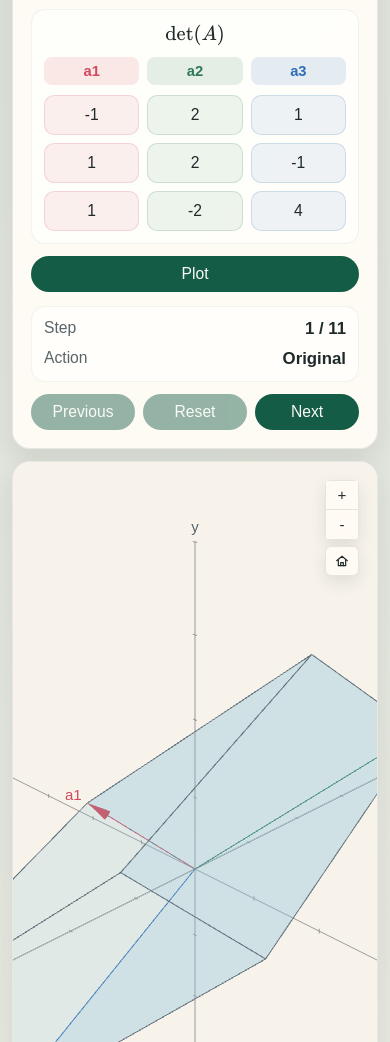
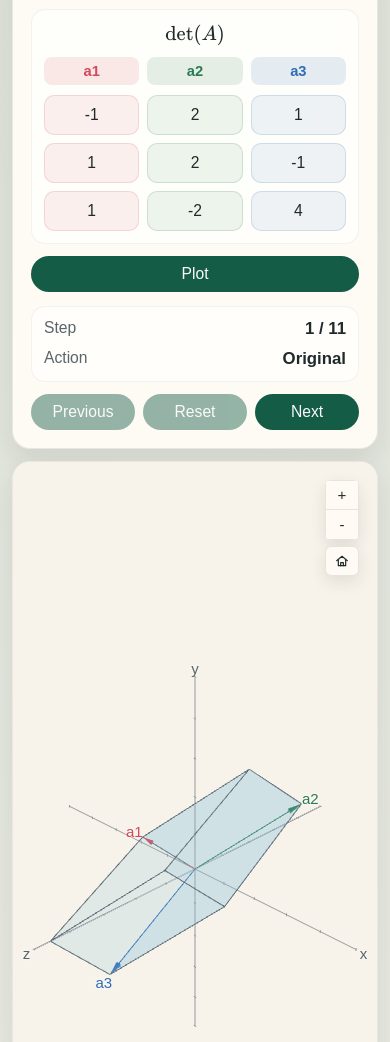
Before and after one commit to birjusuketupatel/detviz, a website: page docs/index.html in a window 390 px wide. Shown: the part 58-1100 px from the top of the page. Drawn offline with nearby package versions, Linux system fonts and the light colour scheme; animation ran at ten frames a second.

Commit message:
iphone bugfixes

```diff
--- a/docs/app.js
+++ b/docs/app.js
@@ -6,7 +6,6 @@ import {
   column,
   lerpMatrix,
   matricesClose,
-  maxAbsEntry,
   norm,
   normalize,
   parallelepipedVertices,
@@ -480,6 +479,7 @@ const appState = {
   determinant: 0,
   currentIndex: 0,
   axisLength: 4,
+  framePoints: [[0, 0, 0]],
   rankDeficient: false,
   animationFrame: null,
   currentMatrix: zeroMatrix(),
@@ -587,10 +587,42 @@ function animateToStep(targetIndex) {
 }
 
 function resetCamera() {
-  camera.position.set(appState.axisLength * 1.9, appState.axisLength * 1.55, appState.axisLength * 1.9);
+  const viewDirection = new THREE.Vector3(1.9, 1.55, 1.9).normalize();
+  const worldUp = Math.abs(viewDirection.y) > 0.98
+    ? new THREE.Vector3(0, 0, 1)
+    : new THREE.Vector3(0, 1, 0);
+  const right = new THREE.Vector3().crossVectors(worldUp, viewDirection).normalize();
+  const up = new THREE.Vector3().crossVectors(viewDirection, right).normalize();
+  const verticalFov = THREE.MathUtils.degToRad(camera.fov);
+  const horizontalFov = 2 * Math.atan(Math.tan(verticalFov / 2) * camera.aspect);
+  const verticalTan = Math.tan(verticalFov / 2);
+  const horizontalTan = Math.tan(horizontalFov / 2);
+  const padding = 1.08;
+  const axisOffset = appState.axisLength * 1.04;
+  const framePoints = appState.framePoints.concat([
+    [axisOffset, 0, 0],
+    [0, axisOffset, 0],
+    [0, 0, axisOffset]
+  ]);
+
+  let distance = 1;
+  framePoints.forEach((point) => {
+    const vertex = new THREE.Vector3(...point);
+    const horizontalOffset = Math.abs(vertex.dot(right)) * padding;
+    const verticalOffset = Math.abs(vertex.dot(up)) * padding;
+    const depthOffset = vertex.dot(viewDirection);
+
+    distance = Math.max(
+      distance,
+      depthOffset + (horizontalOffset / Math.max(horizontalTan, 1e-6)),
+      depthOffset + (verticalOffset / Math.max(verticalTan, 1e-6))
+    );
+  });
+
+  camera.position.copy(viewDirection.multiplyScalar(distance));
   controls.target.set(0, 0, 0);
-  camera.near = 0.1;
-  camera.far = Math.max(200, appState.axisLength * 14);
+  camera.near = Math.max(0.1, distance * 0.2);
+  camera.far = Math.max(200, distance * 4);
   camera.updateProjectionMatrix();
   controls.update();
 }
@@ -633,10 +665,21 @@ function loadMatrix(A) {
   appState.rankDeficient = rankDeficient;
 
   let extent = 1;
+  const framePoints = [[0, 0, 0]];
   steps.forEach((step) => {
-    extent = Math.max(extent, maxAbsEntry(step.A));
+    const vertices = parallelepipedVertices(step.A);
+    vertices.forEach((vertex) => {
+      extent = Math.max(
+        extent,
+        Math.abs(vertex[0]),
+        Math.abs(vertex[1]),
+        Math.abs(vertex[2])
+      );
+    });
+    framePoints.push(...vertices);
   });
-  appState.axisLength = Math.max(1.8, extent * 1.08);
+  appState.axisLength = Math.max(1.8, extent * 1.1);
+  appState.framePoints = framePoints;
 
   updateAxisLength(appState.axisLength);
   resetCamera();
--- a/docs/index.html
+++ b/docs/index.html
@@ -424,30 +424,66 @@
 		<p>
 			For any \(n \times n\) invertible matrix \(A\), we can apply the Gram-Schmidt process to generate some matrix \(P\) with orthogonal column vectors.
 			We find the volume of the shape spanned by the column vectors of \(P\) by taking the product of the lengths of the column vectors.
+		</p>
+		<div class="responsive-equation">
 			<div class="equation-variant equation-single">
 				$$
 				V(P) = \prod_{i=1}^{n} ||p_i||
 				$$
 			</div>
+			<div class="equation-variant equation-multiline">
+				$$
+				V(P) = \prod_{i=1}^{n} ||p_i||
+				$$
+			</div>
+		</div>
+		<p>
 			Next, we normalize \(P\) to get some orthonormal matrix \(Q\).
 			We then decompose \(Q\) into \(k\) Householder matrices.
+		</p>
+		<div class="responsive-equation">
 			<div class="equation-variant equation-single">
 				$$
 				Q = H_1H_2 \cdots H_kI
 				$$
 			</div>
+			<div class="equation-variant equation-multiline">
+				$$
+				Q = H_1H_2 \cdots H_kI
+				$$
+			</div>
+		</div>
+		<p>
 			Given \(k\), we find the sign of the determinant.
+		</p>
+		<div class="responsive-equation">
 			<div class="equation-variant equation-single">
 				$$
 				sgn(Q) = (-1)^k
 				$$
 			</div>
+			<div class="equation-variant equation-multiline">
+				$$
+				sgn(Q) = (-1)^k
+				$$
+			</div>
+		</div>
+		<p>
 			Finally, we put volume and orientation together and get the determinant.
+		</p>
+		<div class="responsive-equation">
 			<div class="equation-variant equation-single">
 				$$
 				det(A) = sgn(Q) \cdot V(P)
 				$$
 			</div>
+			<div class="equation-variant equation-multiline">
+				$$
+				det(A) = sgn(Q) \cdot V(P)
+				$$
+			</div>
+		</div>
+		<p>
 			The animation in the top panel shows this computation in the 3-dimensional case.
 		</p>
       </article>
--- a/docs/styles.css
+++ b/docs/styles.css
@@ -846,7 +846,7 @@ button:disabled {
   }
 
   .viewer {
-    min-height: 360px;
+    min-height: 300px;
   }
 
   .explainer-shell {
```
